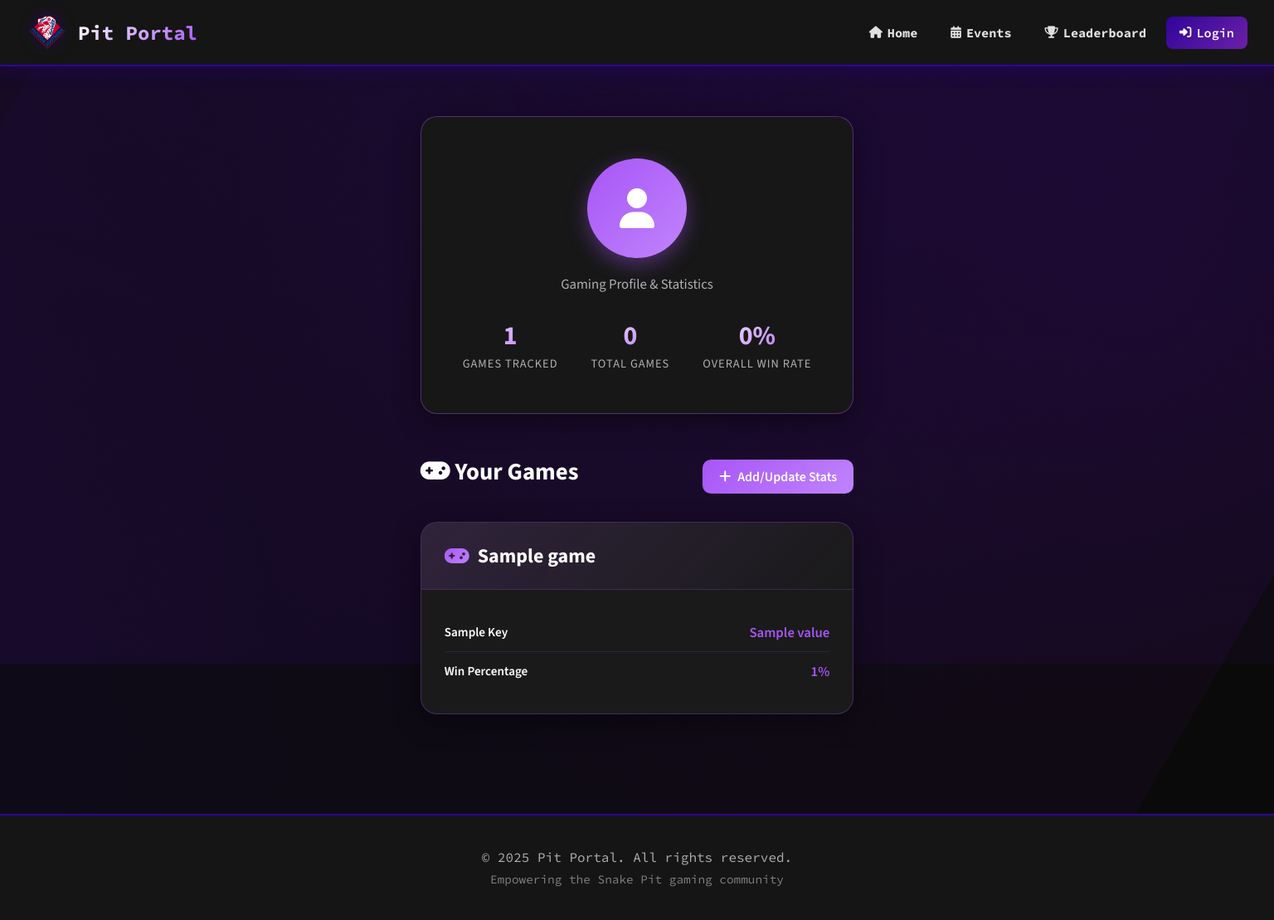
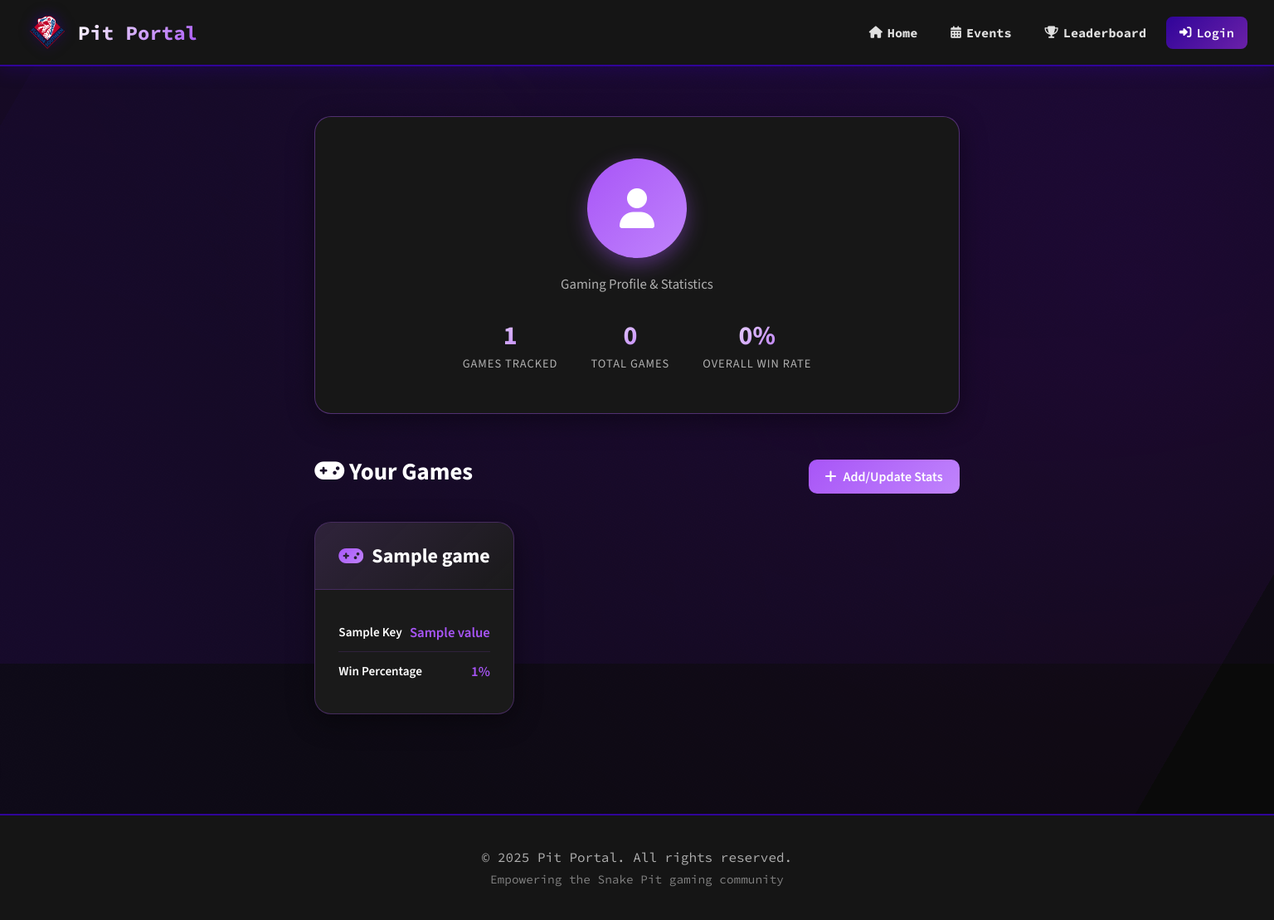
Before and after one commit to tmdavis2/pit_portal, a Django app: template stats/templates/stats/profile.html in a window 1536 px wide. Shown: the whole page at 83% size. Run offline with Django 5.2, Linux system fonts and the light colour scheme; the template is opened without the code that fills it: most values are stand-ins (such as "Sample title", 1, 10 or a date in 2020); data that the repository does not hold is empty; some libraries are stand-ins or nearby versions.

Commit message:
responsive design change to where multiple games sit on a row for larger screens

```diff
--- a/stats/templates/stats/profile.html
+++ b/stats/templates/stats/profile.html
@@ -119,6 +119,19 @@
     display: grid;
     grid-template-columns: repeat(auto-fit, minmax(350px, 1fr));
     gap: 28px;
+  }
+
+  /* Force at least two cards per row on wider screens */
+  @media (min-width: 900px) {
+    .profile-stats-grid {
+      grid-template-columns: repeat(2, 1fr);
+    }
+  }
+
+  @media (min-width: 1400px) {
+    .profile-stats-grid {
+      grid-template-columns: repeat(3, 1fr);
+    }
   }
 
   .game-stat-card {
```
